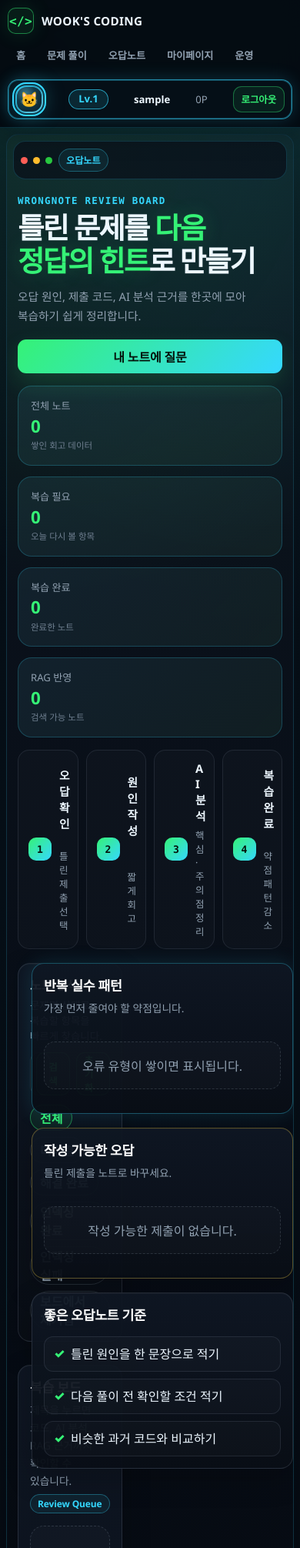
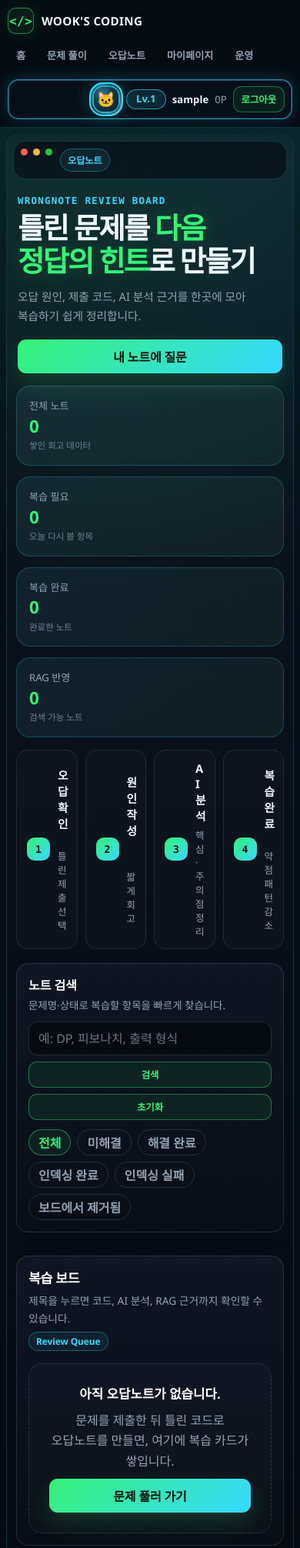
Before and after one commit to keroro7729/SKN_4rd_1TEAM, a Django app: page /wrongnotes/ in a window 390 px wide. Shown: the top 2011 px of the page at 77% size. Run offline with Django 5.2, Linux system fonts and the light colour scheme; the visitor is signed in with stand-in values (Sample User, id 1); data that the repository does not hold is empty.

Commit message:
fix: prevent layout overflow and clipping

```diff
--- /dev/null
+++ b/django/static/css/pages/layout_overflow_fix.css
@@ -0,0 +1,292 @@
+/* GLOBAL_LAYOUT_OVERFLOW_FIX_V56
+   공통 잘림/넘침 보정용 오버라이드
+   - account / auth / wrongnote / problem solve / profile popup 반응형 보강
+*/
+
+html, body {
+  max-width: 100%;
+  overflow-x: hidden;
+}
+
+img, svg, video, canvas {
+  max-width: 100%;
+  height: auto;
+}
+
+.game-content,
+.game-page,
+.clean-dashboard,
+.auth-page,
+.account-page,
+.wrongnote-page,
+.mypage-page {
+  max-width: 100%;
+  min-width: 0;
+}
+
+.game-topbar,
+.compact-hero,
+.game-panel-head,
+.account-header-row,
+.solve-compact-header,
+.wrongnote-card-head,
+.wrongnote-foot,
+.account-quick-actions,
+.review-action-group,
+.game-player-pill {
+  min-width: 0;
+}
+
+.game-topbar {
+  flex-wrap: wrap;
+  gap: 10px;
+}
+
+.game-route,
+.game-sub,
+.game-title,
+.game-panel-head p,
+.account-field-grid strong,
+.account-log-row small,
+.wrongnote-card-title,
+.wrongnote-comment,
+.answer-card,
+.auth-copy {
+  overflow-wrap: anywhere;
+  word-break: keep-all;
+}
+
+.game-mode-pill,
+.reward-pill,
+.account-email-chip,
+.game-chip,
+.badge,
+.review-card-action {
+  max-width: 100%;
+}
+
+/* account */
+.account-shell {
+  width: min(1440px, 100%);
+  max-width: 100%;
+  padding: 32px 16px 48px;
+}
+
+.account-grid {
+  grid-template-columns: minmax(0, 1.08fr) minmax(0, 0.92fr);
+}
+
+.account-panel,
+.account-form,
+.account-field,
+.account-field input,
+.account-log-panel {
+  min-width: 0;
+}
+
+.account-link-actions,
+.account-actions {
+  grid-template-columns: repeat(2, minmax(0, 1fr));
+}
+
+.account-log-row {
+  grid-template-columns: 140px 92px 96px minmax(0, 1fr);
+}
+
+/* auth */
+.auth-page {
+  width: min(1180px, 100%);
+  max-width: 100%;
+  padding-inline: 16px;
+}
+
+.auth-shell {
+  grid-template-columns: minmax(0, 1fr) minmax(0, 0.9fr);
+}
+
+.auth-hero-panel,
+.auth-form-panel,
+.auth-feature-list,
+.auth-step-list {
+  min-width: 0;
+}
+
+/* wrongnote */
+.wrongnote-shell {
+  padding-inline: 16px;
+}
+
+.wrongnote-layout {
+  grid-template-columns: minmax(0, 1fr) minmax(280px, 340px);
+}
+
+.wrongnote-side-stack {
+  min-width: 0;
+}
+
+.review-board-actions {
+  align-items: center;
+}
+
+.review-action-group {
+  display: flex;
+  gap: 8px;
+  flex-wrap: wrap;
+}
+
+.inline-review-form {
+  margin: 0;
+}
+
+.review-card-action {
+  display: inline-flex;
+  align-items: center;
+  justify-content: center;
+  min-height: 38px;
+  padding: 0 14px;
+  white-space: nowrap;
+}
+
+/* problem solve */
+.solve-three-layout {
+  grid-template-columns: minmax(280px, 0.95fr) minmax(340px, 1.15fr) minmax(250px, 0.72fr);
+}
+
+.problem-column,
+.code-column,
+.sidekick-column {
+  min-width: 0;
+}
+
+/* profile avatar modal */
+.profile-avatar-modal {
+  padding: 16px;
+}
+
+.profile-avatar-modal-card {
+  width: min(920px, 100%);
+  max-width: 100%;
+}
+
+.profile-avatar-popup-grid {
+  display: grid;
+  grid-template-columns: repeat(3, minmax(0, 1fr));
+  gap: 12px;
+}
+
+.profile-avatar-popup-card,
+.profile-avatar-popup-info,
+.profile-avatar-current {
+  min-width: 0;
+}
+
+/* level/profile frame가 다시 보이도록 안전 보정 */
+.profile-frame {
+  position: relative;
+  overflow: visible;
+}
+
+.profile-frame-ring {
+  position: absolute;
+  inset: -4px;
+  border-radius: inherit;
+  pointer-events: none;
+}
+
+.profile-frame-level-1 .profile-frame-ring { box-shadow: 0 0 0 2px rgba(53, 216, 255, 0.45); }
+.profile-frame-level-2 .profile-frame-ring { box-shadow: 0 0 0 2px rgba(53, 242, 118, 0.55), 0 0 18px rgba(53, 242, 118, 0.18); }
+.profile-frame-level-3 .profile-frame-ring { box-shadow: 0 0 0 2px rgba(255, 213, 74, 0.6), 0 0 18px rgba(255, 213, 74, 0.18); }
+.profile-frame-level-4 .profile-frame-ring { box-shadow: 0 0 0 2px rgba(192, 132, 252, 0.7), 0 0 20px rgba(192, 132, 252, 0.18); }
+.profile-frame-level-5 .profile-frame-ring { box-shadow: 0 0 0 2px rgba(255, 122, 189, 0.7), 0 0 22px rgba(255, 122, 189, 0.2); }
+
+@media (max-width: 1320px) {
+  .account-grid,
+  .auth-shell,
+  .wrongnote-layout,
+  .ask-layout,
+  .solve-three-layout {
+    grid-template-columns: 1fr !important;
+  }
+
+  .wrongnote-side-stack {
+    position: static;
+    top: auto;
+  }
+
+  .problem-column,
+  .code-column,
+  .sidekick-column,
+  .ask-sidebar,
+  .ask-main {
+    height: auto;
+    min-height: 0;
+  }
+
+  .solve-three-split {
+    --split-height: auto;
+  }
+}
+
+@media (max-width: 920px) {
+  .account-field-grid,
+  .account-link-actions,
+  .account-actions,
+  .auth-feature-list,
+  .wrongnote-search-line {
+    grid-template-columns: 1fr !important;
+  }
+
+  .account-log-row {
+    grid-template-columns: 1fr;
+  }
+
+  .game-topbar {
+    align-items: flex-start;
+  }
+
+  .game-mode-pill {
+    margin-left: 0;
+  }
+
+  .profile-avatar-popup-grid {
+    grid-template-columns: repeat(2, minmax(0, 1fr));
+  }
+}
+
+@media (max-width: 640px) {
+  .account-shell,
+  .auth-page,
+  .wrongnote-shell {
+    padding-inline: 12px;
+  }
+
+  .account-panel,
+  .auth-hero-panel,
+  .auth-form-panel,
+  .wrongnote-card,
+  .profile-avatar-modal-card {
+    border-radius: 20px;
+  }
+
+  .profile-avatar-popup-grid,
+  .auth-feature-list {
+    grid-template-columns: 1fr;
+  }
+
+  .review-action-group,
+  .inline-review-form,
+  .review-card-action,
+  .game-btn,
+  .game-mini-btn {
+    width: 100%;
+  }
+
+  .review-board-actions {
+    align-items: stretch;
+  }
+
+  .game-player-pill {
+    flex-wrap: wrap;
+    justify-content: flex-end;
+  }
+}
--- a/django/templates/base.html
+++ b/django/templates/base.html
@@ -8,6 +8,7 @@
   <link rel="stylesheet" href="{% static 'css/style.css' %}?v=v55-profile-full-restore">
   <link rel="stylesheet" href="{% static 'css/pages/profile_avatar.css' %}?v=profile-frame-v55">
   {% block extra_head %}{% endblock %}
+  <link rel="stylesheet" href="{% static 'css/pages/layout_overflow_fix.css' %}?v=layout-overflow-fix-v56">
 </head>
 <body class="app-shell">
 {# PROFILE_DESIGN_RESTORE_V55_BASE #}
```
